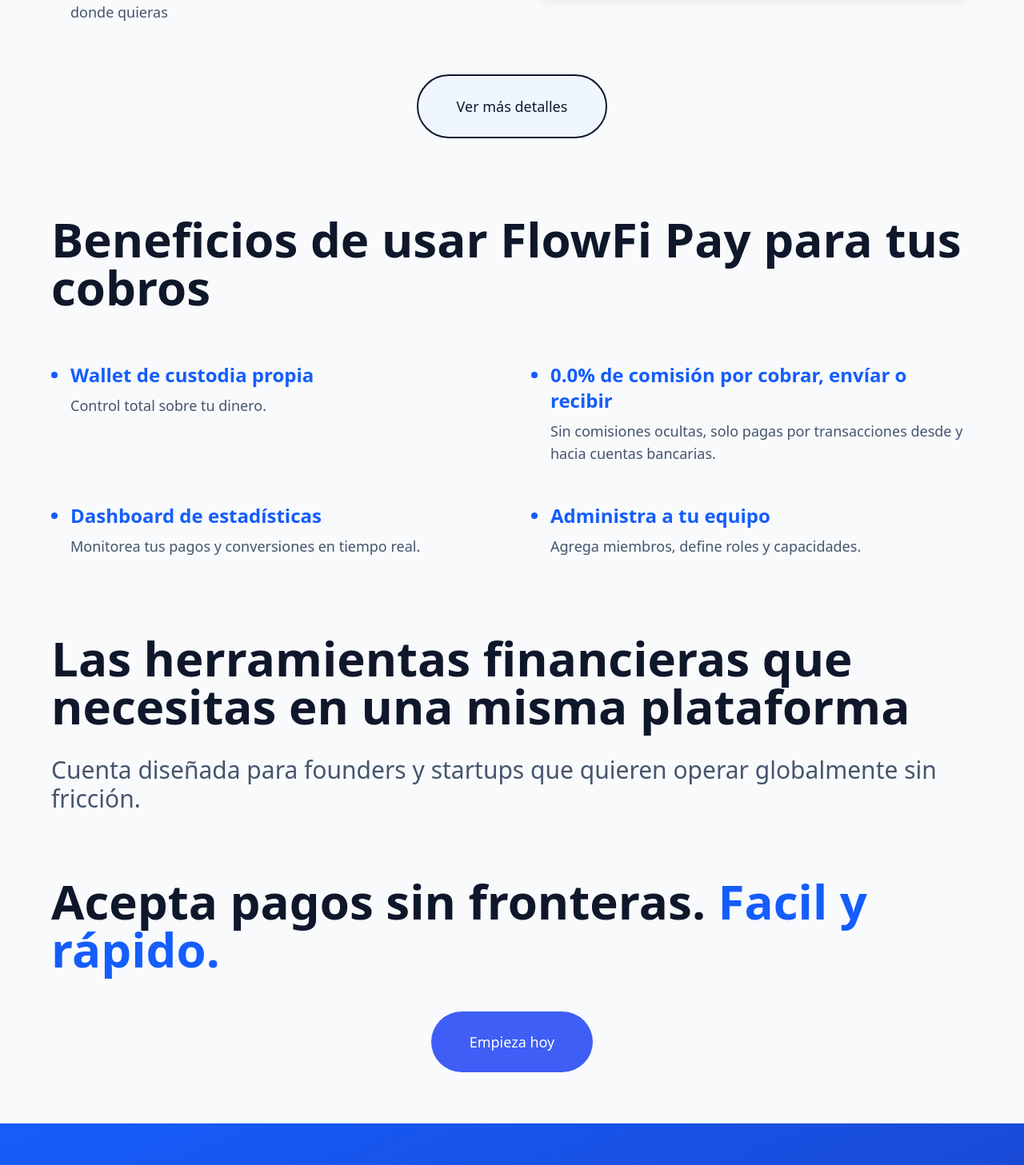
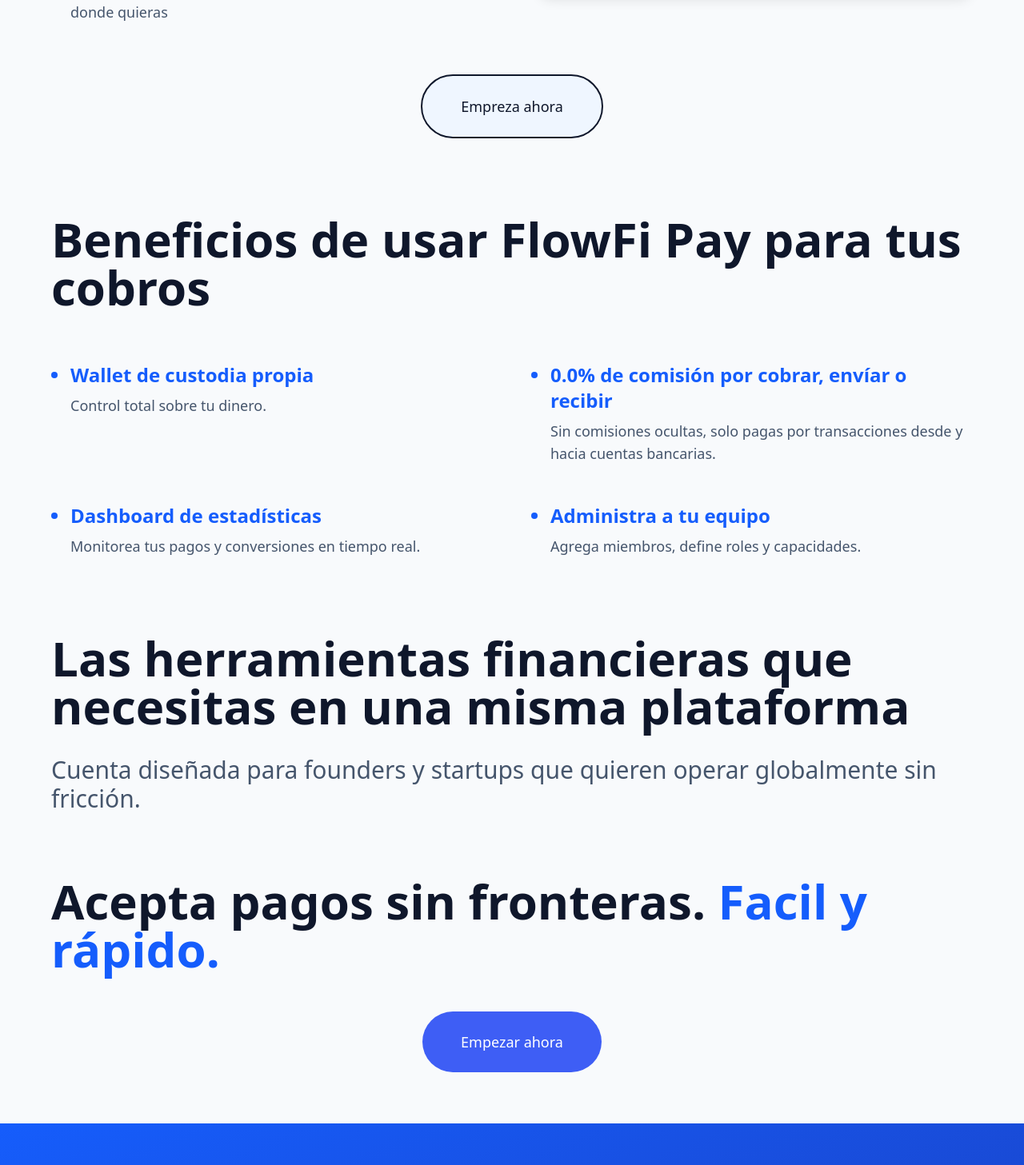
Before and after one commit to Crypto-Bros-Labs/FlowFi-Pay, a React (Vite) app: page / in a window 1280 px wide. Shown: the part 1813-3270 px from the top of the page at 80% size. Built offline with nearby package versions, Linux system fonts and the light colour scheme; no server answers.

Commit message:
Update button text on LandingPage

```diff
--- a/src/shared/pages/LandingPage.tsx
+++ b/src/shared/pages/LandingPage.tsx
@@ -193,7 +193,7 @@
                                 <ButtonApp
                                     paddingVertical="py-4 md:py-6"
                                     paddingHorizontal="px-8 md:px-12"
-                                    text="Ver más detalles"
+                                    text="Empreza ahora"
                                     textSize="text-base md:text-lg"
                                     stroke={true}
                                     textColor='text-slate-900'
@@ -246,7 +246,7 @@
                                     <ButtonApp
                                         paddingVertical="py-4 md:py-6"
                                         paddingHorizontal="px-8 md:px-12"
-                                        text="Empieza hoy"
+                                        text="Empezar ahora"
                                         textSize="text-base md:text-lg"
                                         onClick={handleJoinWaitlist}
                                     />
```
